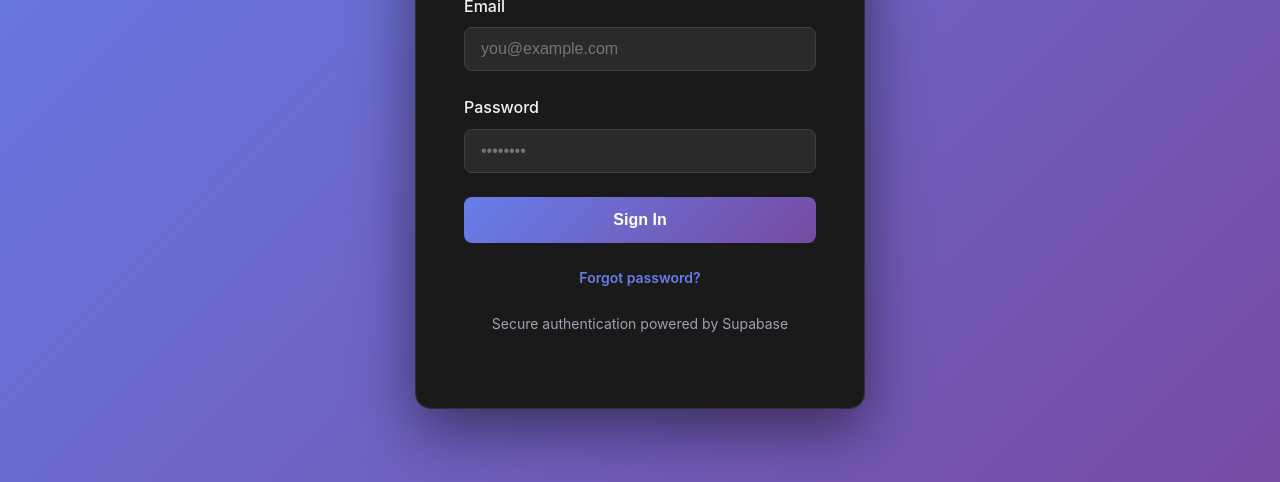
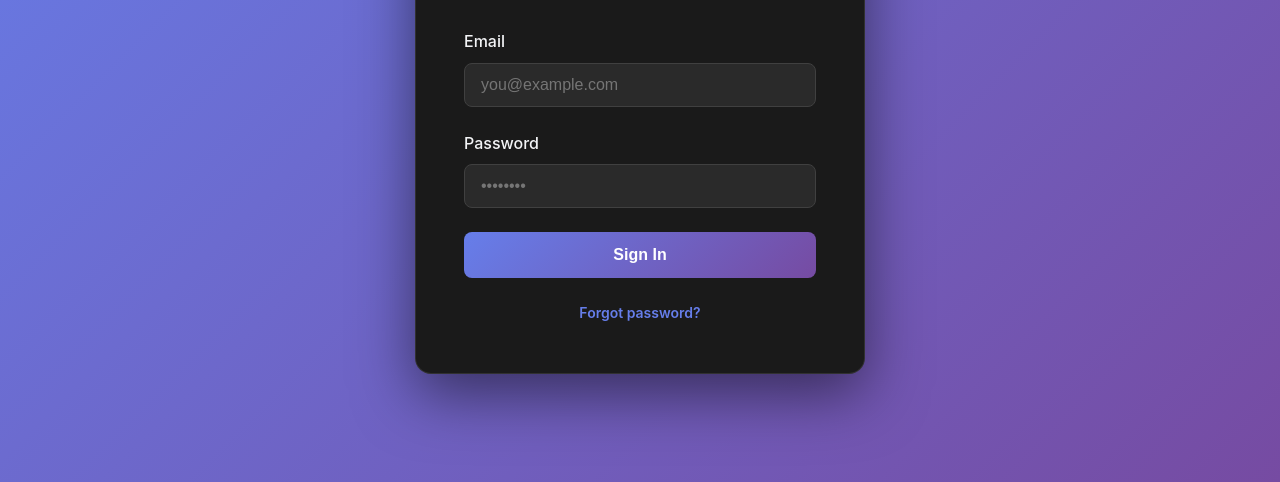
Before and after one commit to dropflyai/TradeFly-Frontend, a plain HTML site: page login.html in a window 1280 px wide. Shown: the part 318-800 px from the top of the page. Drawn offline with nearby package versions, Linux system fonts and the light colour scheme.

Commit message:
Remove Supabase branding from login page

```diff
--- a/login.html
+++ b/login.html
@@ -303,9 +303,6 @@
                 </form>
             </div>
 
-            <div class="auth-divider">
-                <p style="margin: 0;">Secure authentication powered by Supabase</p>
-            </div>
         </div>
     </div>
 
```
